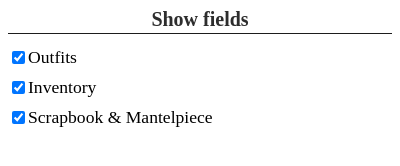
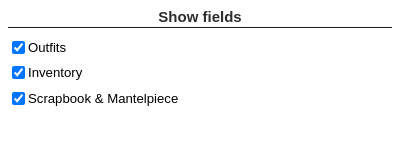
Before and after one commit to sdob/fl-search, a browser extension: page popup.html in a window 400 px wide. Drawn offline with Linux system fonts and the light colour scheme.

Commit message:
Format popup

```diff
--- a/popup.css
+++ b/popup.css
@@ -1,4 +1,7 @@
 .flis-options {
+  font-family: sans-serif;
+  font-size: 75%;
+  margin: 8px;
   min-width: 200px;
 }
 .flis-options__header {
--- a/popup.html
+++ b/popup.html
@@ -1,9 +1,10 @@
 <html>
+  <meta charset="utf-8" />
   <head>
     <link rel="stylesheet" href="popup.css" />
   </head>
-  <body>
-    <div class="flis-options">
+  <body class="flis-options">
+    <div>
       <h1 class="flis-options__header">
         Show fields
       </h1>
```
